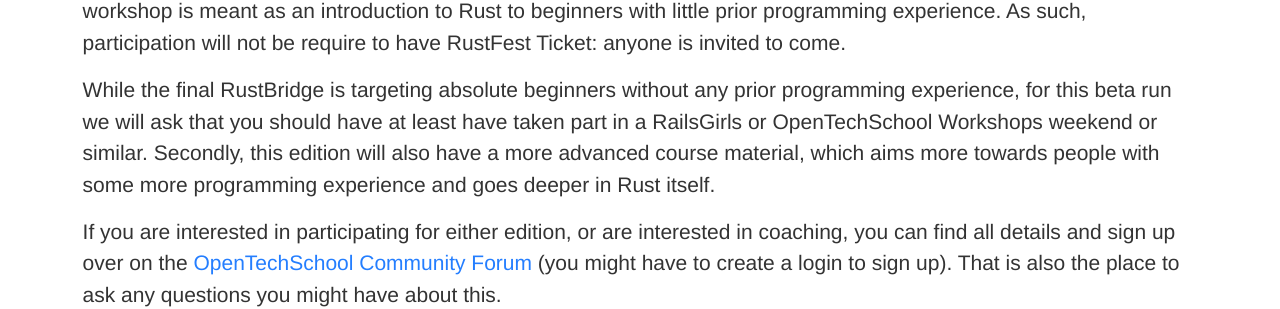
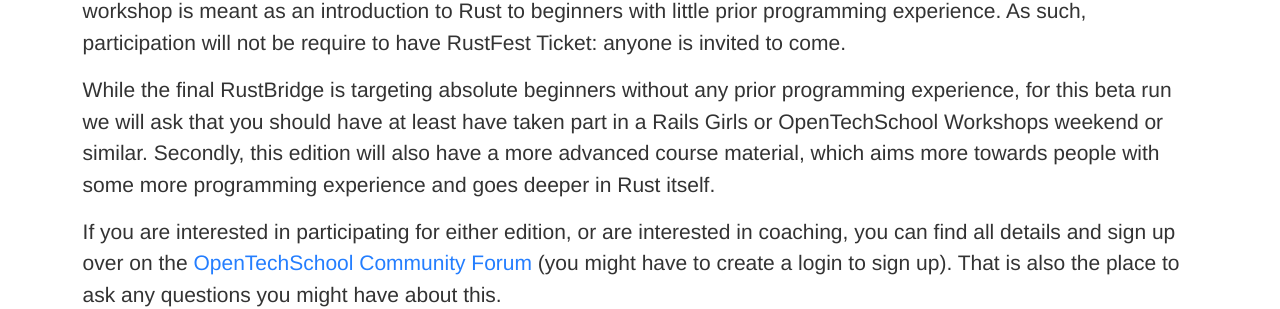
Before and after one commit to RustFestEU/blog.rustfest.eu, a Jekyll site: the page built from _posts/2016-08-24-let-there-be-workshops.md, in a window 1280 px wide and 900 px high, scrolled down 608 px. Shown: the part 182-491 px from the top of the window. Built offline with Jekyll 4.4.1, drawn with Linux system fonts in a browser that asks for light colours.

Commit message:
Gimme some space

```diff
--- a/_posts/2016-08-24-let-there-be-workshops.md
+++ b/_posts/2016-08-24-let-there-be-workshops.md
@@ -12,7 +12,7 @@
 
 First and foremost: we are super psyched to announce that the very first RustBridge will do a Beta-Run of their yet-to-be-finalized workshop on Sunday. Organised in collaboration with [OpenTechSchool Berlin](http://www.opentechschool.org/berlin/) and hosted by [Martin Br:osamle](https://github.com/broesamle), [Eduard Bopp](https://github.com/aepsil0n), RustFest Organiser [Johann Hofmann](https://github.com/johannhof) and our very own keynote speaker [Hanneli Tavante](https://github.com/hannelita) this workshop is meant as an introduction to Rust to beginners with little prior programming experience. As such, participation will not be require to have RustFest Ticket: anyone is invited to come.
 
-While the final RustBridge is targeting absolute beginners without any prior programming experience, for this beta run we will ask that you should have at least have taken part in a RailsGirls or OpenTechSchool Workshops weekend or similar. Secondly, this edition will also have a more advanced course material, which aims more towards people with some more programming experience and goes deeper in Rust itself.
+While the final RustBridge is targeting absolute beginners without any prior programming experience, for this beta run we will ask that you should have at least have taken part in a Rails Girls or OpenTechSchool Workshops weekend or similar. Secondly, this edition will also have a more advanced course material, which aims more towards people with some more programming experience and goes deeper in Rust itself.
 
 If you are interested in participating for either edition, or are interested in coaching, you can find all details and sign up over on the [OpenTechSchool Community Forum](http://discourse.opentechschool.org/t/rustbridge-workshop-sept-18th-berlin-together-with-rustfest/1849) (you might have to create a login to sign up). That is also the place to ask any questions you might have about this.
 
```
